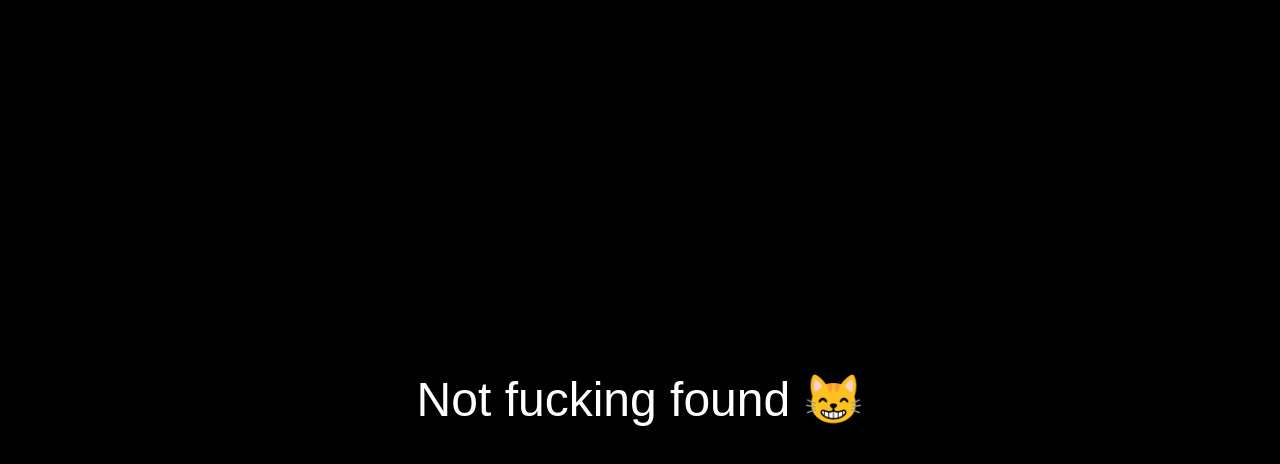
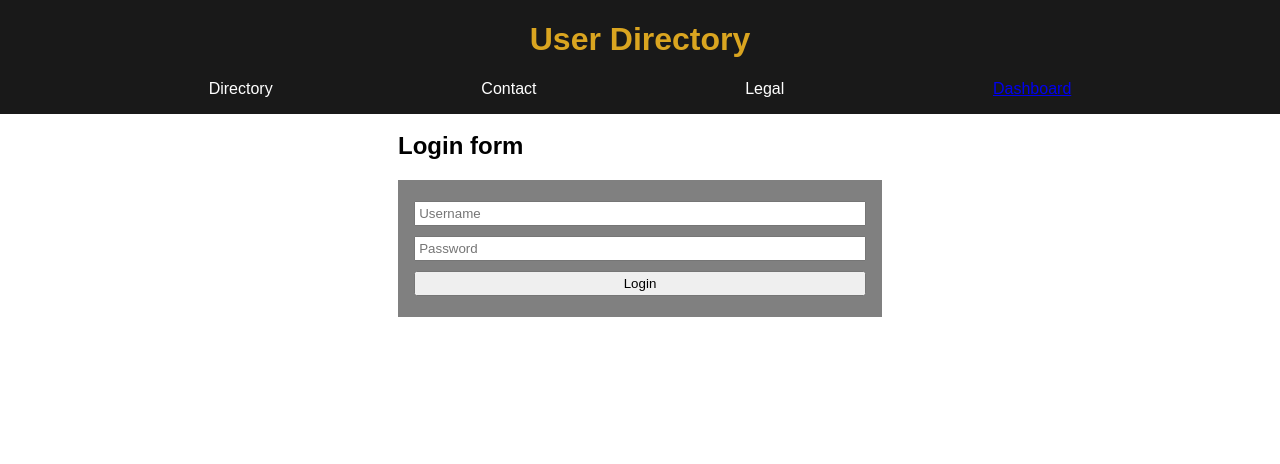
Before and after one commit to juanwmedia/vue-router-esencial, a Vue app: page /login in a window 1280 px wide. Shown: the top 464 px of the page. Built offline with nearby package versions, Linux system fonts and the light colour scheme; no server answers.

Commit message:
Router guards

```diff
--- a/src/components/AppHeader.vue
+++ b/src/components/AppHeader.vue
@@ -13,6 +13,7 @@
       <RouterLink class="header__nav__link" :to="{ name: 'Legal' }"
         >Legal</RouterLink
       >
+      <RouterLink :to="{ name: 'Dashboard' }">Dashboard</RouterLink>
     </nav>
   </header>
 </template>
--- a/src/router/index.js
+++ b/src/router/index.js
@@ -1,6 +1,7 @@
 import Vue from "vue";
 import VueRouter from "vue-router";
 import NotFound from "../components/NotFound.vue";
+import store from "../store";
 
 Vue.use(VueRouter);
 
@@ -23,6 +24,20 @@ const routes = [
     name: "Legal",
     component: () =>
       import(/* webpackChunkName: "AppLegal" */ "../views/AppLegal.vue")
+  },
+  {
+    path: "/dashboard",
+    name: "Dashboard",
+    meta: {
+      requiresAuth: true
+    },
+    component: () =>
+      import(/* webpackChunkName: "Dashboard" */ "../views/UserDashboard")
+  },
+  {
+    path: "/login",
+    name: "Login",
+    component: () => import(/* webpackChunkName: "Login" */ "../views/AppLogin")
   },
   {
     path: "/user/:username",
@@ -71,4 +86,16 @@ const router = new VueRouter({
   }
 });
 
+router.beforeEach((to, from, next) => {
+  if (to.matched.some(record => record.meta.requiresAuth)) {
+    if (store.state.auth) {
+      next();
+    } else {
+      next({ name: "Login" });
+    }
+  } else {
+    next();
+  }
+});
+
 export default router;
--- a/src/store/index.js
+++ b/src/store/index.js
@@ -5,14 +5,30 @@ Vue.use(Vuex);
 
 const store = new Vuex.Store({
   state: {
-    users: []
+    users: [],
+    username: null,
+    auth: false
   },
   mutations: {
     setUsers(state, users) {
       state.users = users;
+    },
+    doLogin(state, username) {
+      state.auth = true;
+      state.username = username;
+    },
+    doLogout(state) {
+      state.auth = false;
+      state.username = null;
     }
   },
   actions: {
+    doLogin({ commit }, username) {
+      commit("doLogin", username);
+    },
+    doLogout({ commit }) {
+      commit("doLogout");
+    },
     async setUsers({ commit }) {
       const users = window.localStorage.getItem("users");
       if (users) {
--- /dev/null
+++ b/src/views/AppLogin.vue
@@ -0,0 +1,56 @@
+<template>
+  <div>
+    <h2>Login form</h2>
+    <form @submit.prevent="onSubmit" id="form">
+      <input v-model="username" required type="text" placeholder="Username" />
+      <input
+        v-model="password"
+        required
+        type="password"
+        placeholder="Password"
+      />
+      <input type="submit" value="Login" />
+    </form>
+  </div>
+</template>
+
+<script>
+export default {
+  name: "AppLogin",
+  data() {
+    return {
+      username: "",
+      password: ""
+    };
+  },
+  methods: {
+    async onSubmit() {
+      try {
+        await this.$store.dispatch("doLogin", this.username);
+        this.$router.push({ name: "Dashboard" });
+      } catch (error) {
+        console.error(error);
+      }
+    }
+  }
+};
+</script>
+
+<style scoped>
+div {
+  padding: 7rem 0.5rem;
+  width: 30vw;
+  min-width: 500px;
+  margin: 0 auto;
+}
+form {
+  background-color: gray;
+  padding: 1rem;
+}
+
+form * {
+  width: 100%;
+  margin: 0.3rem 0;
+  padding: 0.2rem;
+}
+</style>
--- /dev/null
+++ b/src/views/UserDashboard.vue
@@ -0,0 +1,25 @@
+<template>
+  <div>
+    <h1>User Dashboard</h1>
+    <a href="#" @click="onLogout">Logout</a>
+  </div>
+</template>
+
+<script>
+export default {
+  name: "UserDashboard",
+  methods: {
+    onLogout() {
+      this.$store.dispatch("doLogout");
+      this.$router.push("/");
+    }
+  }
+};
+</script>
+
+<style scoped>
+div {
+  padding: 7rem 0.5rem;
+  text-align: center;
+}
+</style>
```
